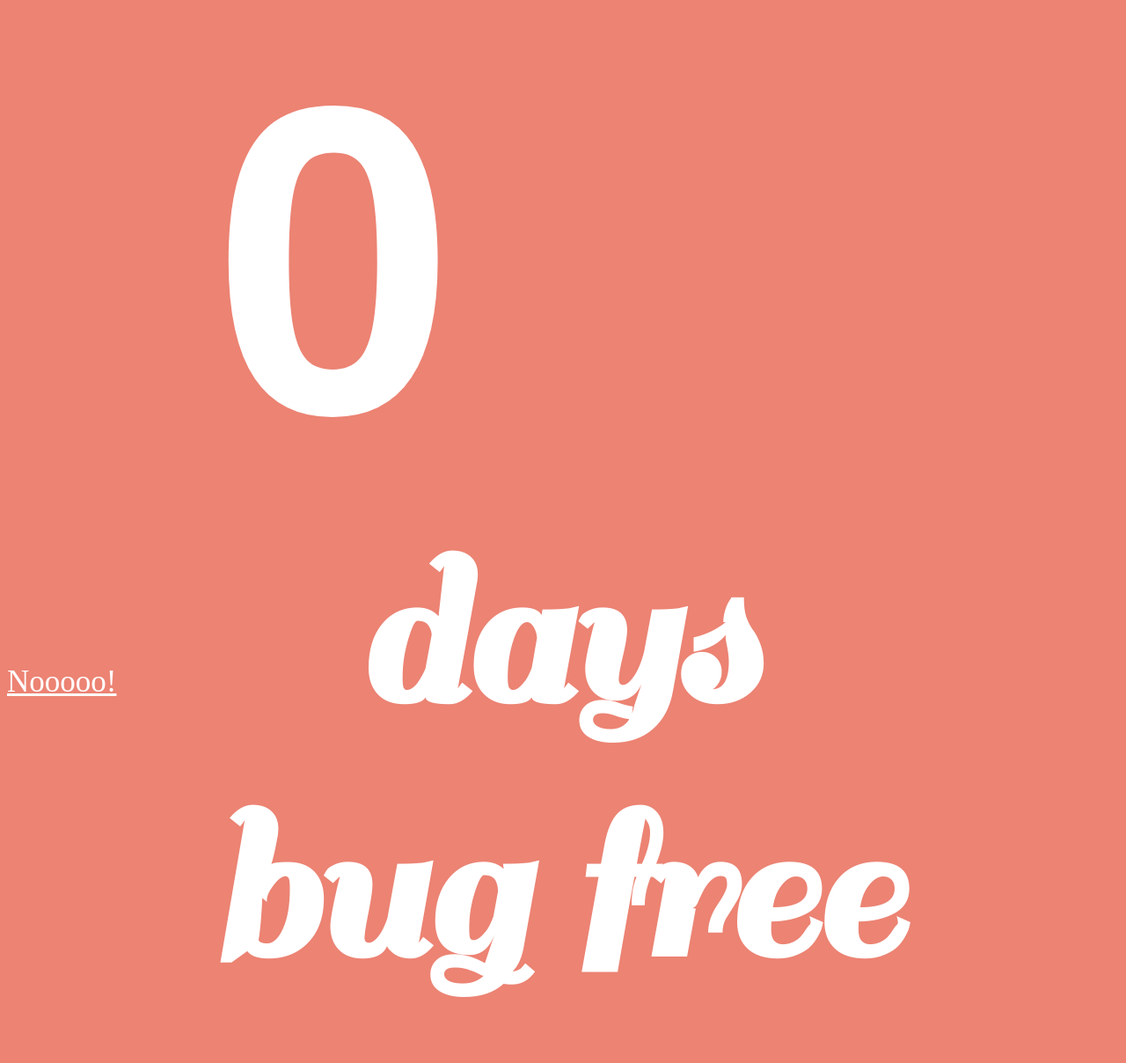
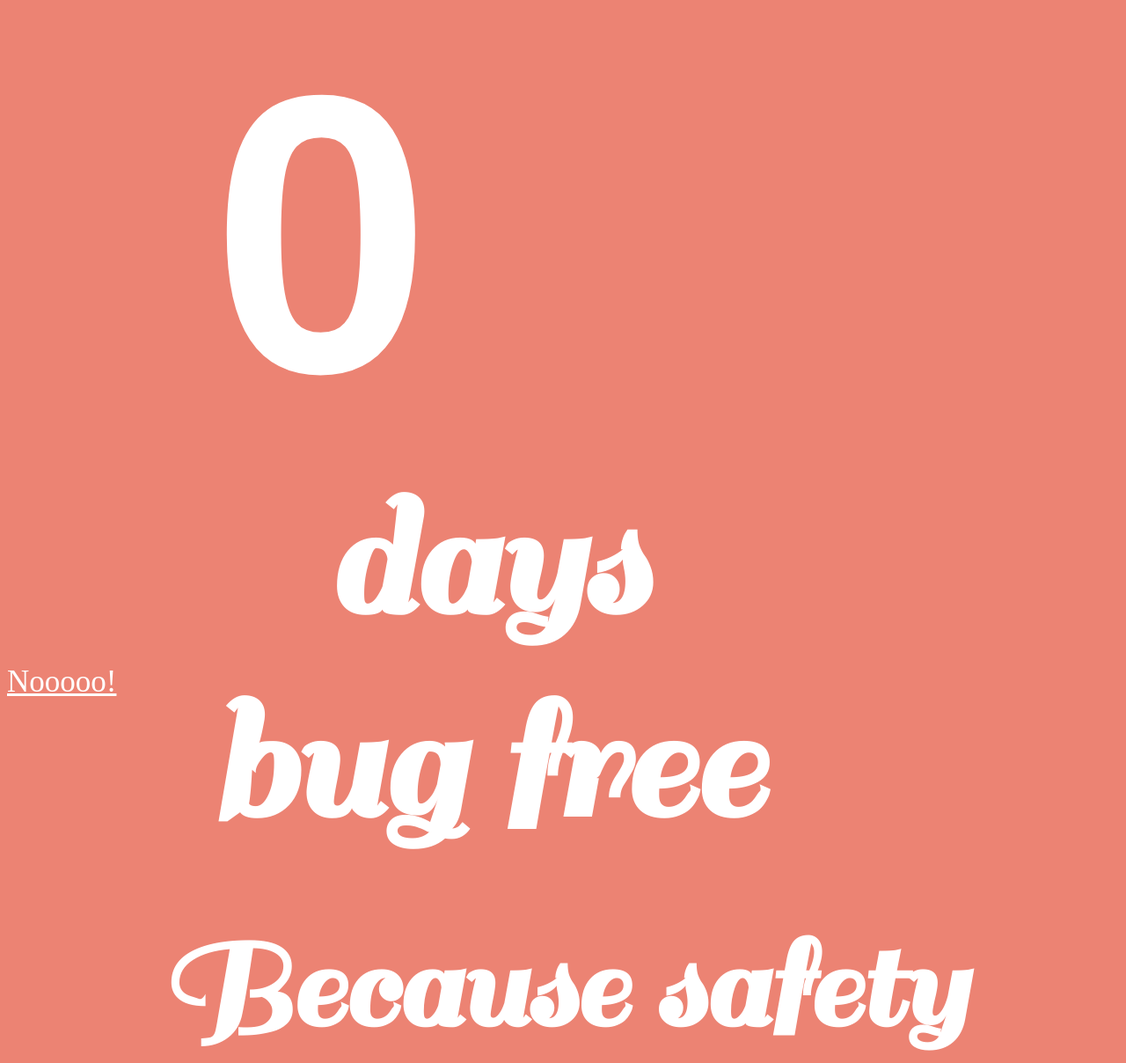
Before and after one commit to hanui/hanui.github.io, a plain HTML site: page index.html in a window 1280 px wide. Shown: the top 1208 px of the page at 88% size. Drawn offline with Linux system fonts and the light colour scheme.

Commit message:
Update stylesheet.css
finalizing font size again

```diff
--- a/stylesheet.css
+++ b/stylesheet.css
@@ -18,7 +18,7 @@ body{
 
 h1{
 	font-family: 'Helvetica';
-	font-size: 500px;
+	font-size: 450px;
 	color: #FFFFFF;
 	text-align: center;
 	margin: 0;
@@ -27,7 +27,7 @@ h1{
 
 h2{
 	font-family: 'sail-regular';
-	font-size: 250px;
+	font-size: 200px;
 	color: #FFFFFF;
 	text-align: center;
 	margin: 0;
@@ -36,7 +36,7 @@ h2{
 
 h3{
 	font-family: 'sail-regular';
-	font-size: 175px;
+	font-size: 150px;
 	color: #FFFFFF;
 	text-align: center;
 	margin: 50px;
```
